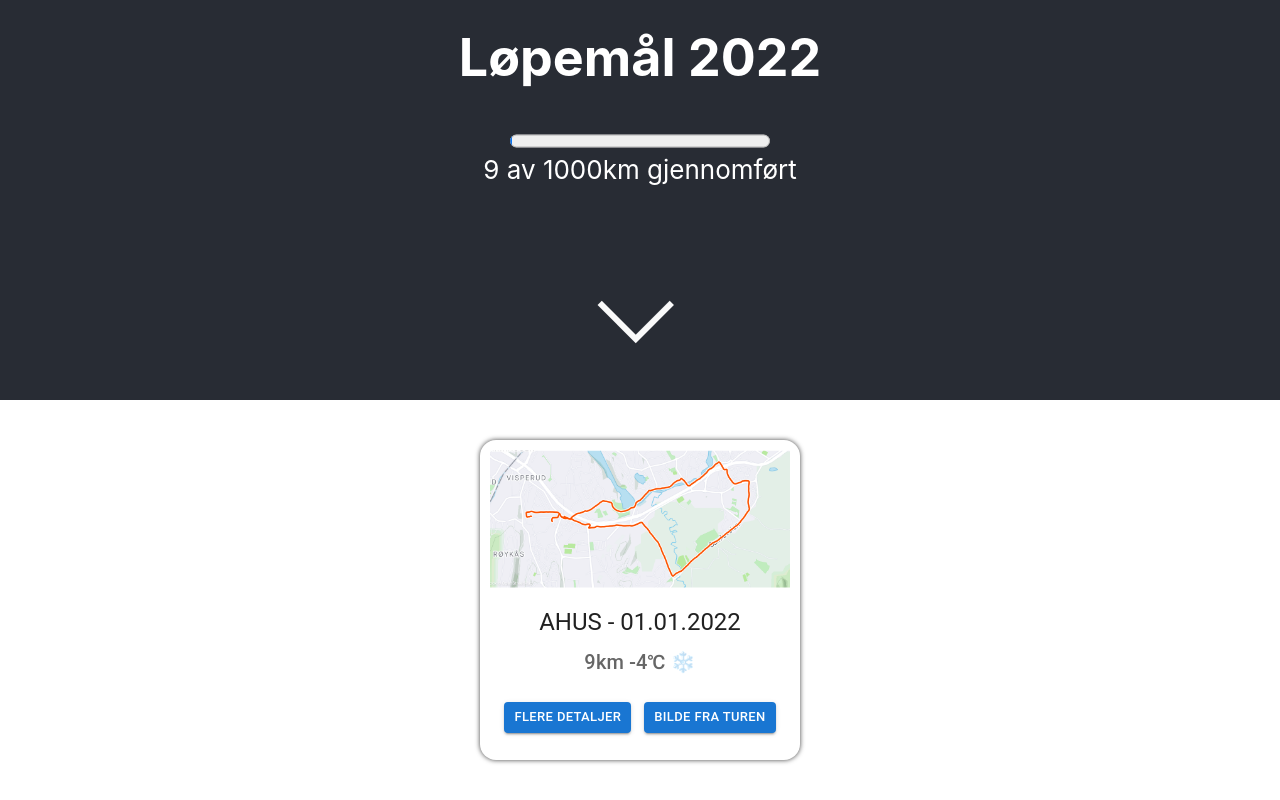
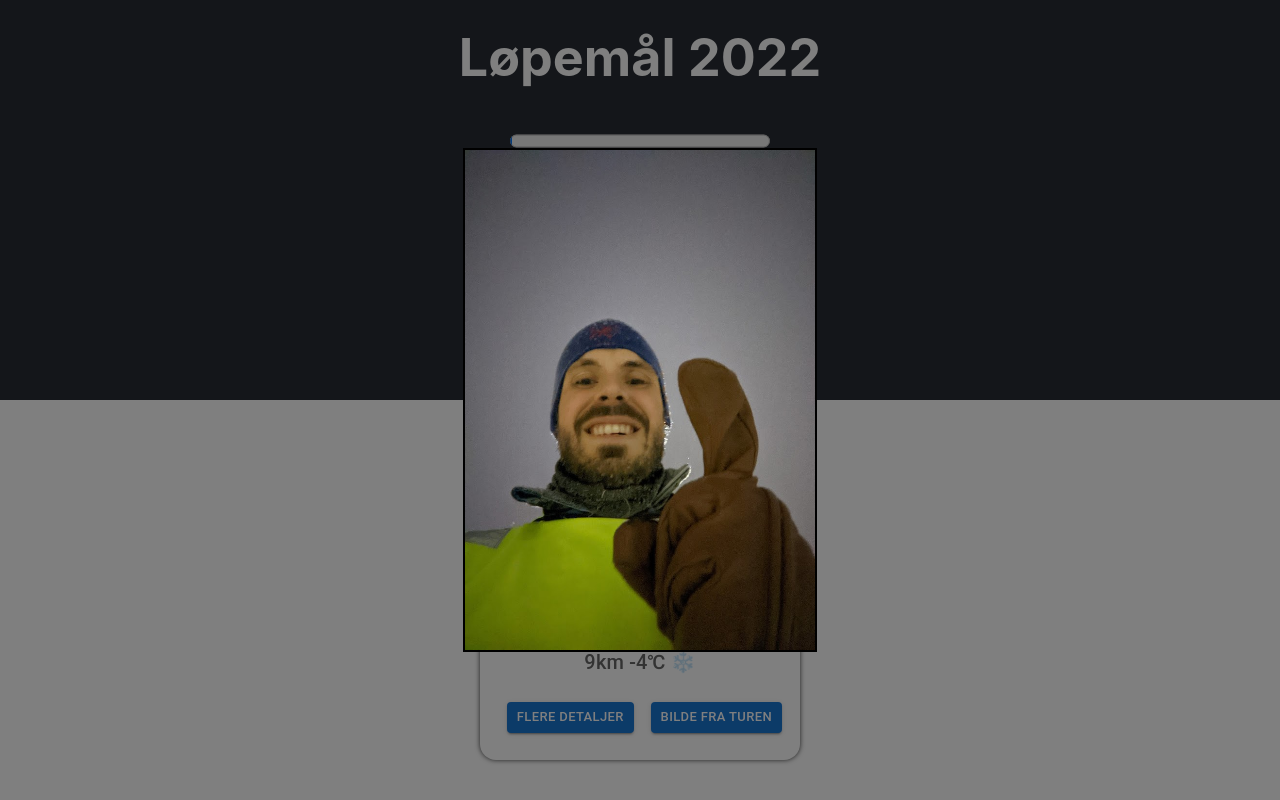
Before and after one commit to SebastianHellum/Running2022, a React (Create React App) app: page / in a window 1280 px wide. Both pictures are taken after a click on the button "BILDE FRA TUREN". Shown: the part 400-1200 px from the top of the page. Built offline with nearby package versions, Linux system fonts and the light colour scheme.

Commit message:
Ability to view pic of the day

```diff
--- a/src/components/Cards.js
+++ b/src/components/Cards.js
@@ -7,22 +7,28 @@ import CardMedia from "@mui/material/CardMedia";
 import Button from "@mui/material/Button";
 import Typography from "@mui/material/Typography";
 import "./Cards.css";
-import Dialog from "@material-ui/core/Dialog";
+import Box from "@mui/material/Box";
+import Modal from "@mui/material/Modal";
 
 function Cards() {
   const [data, setData] = useState(CardData);
 
   const [open, setOpen] = React.useState(false);
+  const handleOpen = () => setOpen(true);
+  const handleClose = () => setOpen(false);
 
-  const handleClickOpen = () => {
-    setOpen(true);
+  const style = {
+    position: "absolute",
+    top: "50%",
+    left: "50%",
+    transform: "translate(-50%, -50%)",
+    width: 400,
+    border: "2px solid #000",
+    boxShadow: 24,
+    p: 4,
   };
 
-  const handleClose = () => {
-    setOpen(false);
-  };
-
-  const cartProducts = () => (
+  const cards = () => (
     <div className="flexParent">
       {data.map((item, i) => (
         <Card sx={{ maxWidth: 345 }}>
@@ -51,20 +57,42 @@ function Cards() {
             >
               Flere detaljer
             </Button>
-            <Button
-              size="small"
-              variant="contained"
-              style={{ marginLeft: "auto", marginRight: "auto" }}
-            >
-              Bilde fra turen
-            </Button>
+            <div>
+              <Button variant="contained" size="small" onClick={handleOpen}>
+                Bilde fra turen
+              </Button>
+              <Modal
+                open={open}
+                onClose={handleClose}
+                aria-labelledby="modal-modal-title"
+                aria-describedby="modal-modal-description"
+              >
+                <Box
+                  style={{
+                    backgroundImage: `url(${item.image})`,
+                    position: "absolute",
+                    top: "50%",
+                    left: "50%",
+                    width: "100%",
+                    maxWidth: "350px",
+                    height: "100%",
+                    maxHeight: "500px",
+                    transform: "translate(-50%, -50%)",
+                    backgroundSize: "100% 100%",
+                    border: "2px solid #000",
+                    boxShadow: 100,
+                    p: 4,
+                  }}
+                ></Box>
+              </Modal>
+            </div>
           </CardActions>
         </Card>
       ))}
     </div>
   );
 
-  return <div>{cartProducts()}</div>;
+  return <div>{cards()}</div>;
 }
 
 export default Cards;
```
